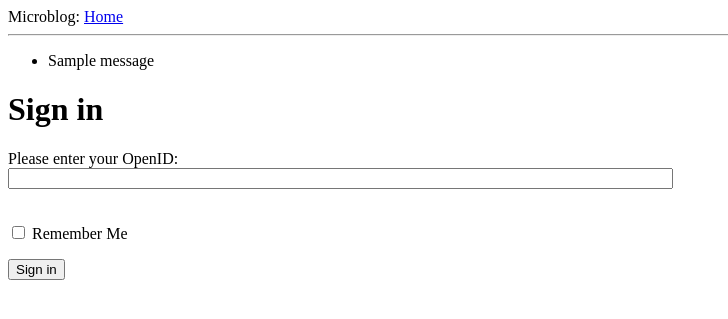
After one commit to ScarletWW/Blog, a Flask app: page /login in a window 1280 px wide. The commit adds this page. Shown: the top 319 px of the page, without its empty margins (0-728 px from the left). Run offline with Flask 2, Linux system fonts and the light colour scheme; one stand-in notice (Sample message) is shown.

Commit message:
microblog-5/13-update

```diff
--- a/microblog-0.1/app/__init__.py
+++ b/microblog-0.1/app/__init__.py
@@ -1,4 +1,6 @@
 from flask import Flask
 
 app = Flask(__name__)
+app.config.from_object('config')
+
 from app import views
--- /dev/null
+++ b/microblog-0.1/app/forms.py
@@ -0,0 +1,7 @@
+from flask_wtf import Form
+from wtforms import StringField, BooleanField
+from wtforms.validators import DataRequired
+
+class LoginForm(Form):
+    openid = StringField('openid', validators=[DataRequired()])
+    remember_me = BooleanField('remember_me', default=False)
--- a/microblog-0.1/app/templates/base.html
+++ b/microblog-0.1/app/templates/base.html
@@ -12,6 +12,15 @@
 <body>
     <div>Microblog: <a href="/index">Home</a></div>
     <hr>
+    {% with messages = get_flashed_messages() %}
+    {% if messages %}
+    <ul>
+        {% for message in messages %}
+        <li>{{ message }}</li>
+        {% endfor %}
+    </ul>
+    {% endif %}
+    {% endwith %}
     {% block content %}{% endblock %}
 </body>
 </html>
--- /dev/null
+++ b/microblog-0.1/app/templates/login.html
@@ -0,0 +1,18 @@
+<!-- extends from base layout -->
+{% extends "base.html" %}
+
+{% block content %}
+<h1>Sign in</h1>
+<form action="" method="post" name="login">
+    {{form.hidden_tag()}}
+    <p>
+        Please enter your OpenID:<br>
+        {{form.openid(size=80)}}<br>
+        {% for error in form.openid.errors %}
+            <span style="color: red;">[{{ error }}]</span>
+        {% endfor %}<br>
+    </p>
+    <p>{{form.remember_me}} Remember Me</p>
+    <p><input type="submit" value="Sign in"></p>
+</form>
+{% endblock %}
--- a/microblog-0.1/app/views.py
+++ b/microblog-0.1/app/views.py
@@ -1,6 +1,6 @@
 from app import app
-from flask import render_template
-
+from flask import render_template, flash, redirect
+from .forms import LoginForm
 @app.route('/')
 @app.route('/index')
 def index():
@@ -20,3 +20,16 @@ def index():
         title = 'Home',
         user = user,
         posts = posts)
+
+@app.route('/author')
+def author():
+    return "Harry Wang"
+@app.route('/login', methods = ['GET', 'POST'])
+def login():
+    form = LoginForm()#对LoginForm类初始化
+    if form.validate_on_submit():
+        flash('Login requested for OpenID"' + form.openid.data + '", remember_me=' + str(form.remember_me.data))
+        return redirect('/index')
+    return render_template('login.html',
+        title = 'Sign in',
+        form = form)
--- /dev/null
+++ b/microblog-0.1/config.py
@@ -0,0 +1,2 @@
+CSRF_ENABLED = True
+SECRET_KEY = 'WANGhaotian1995'
```
